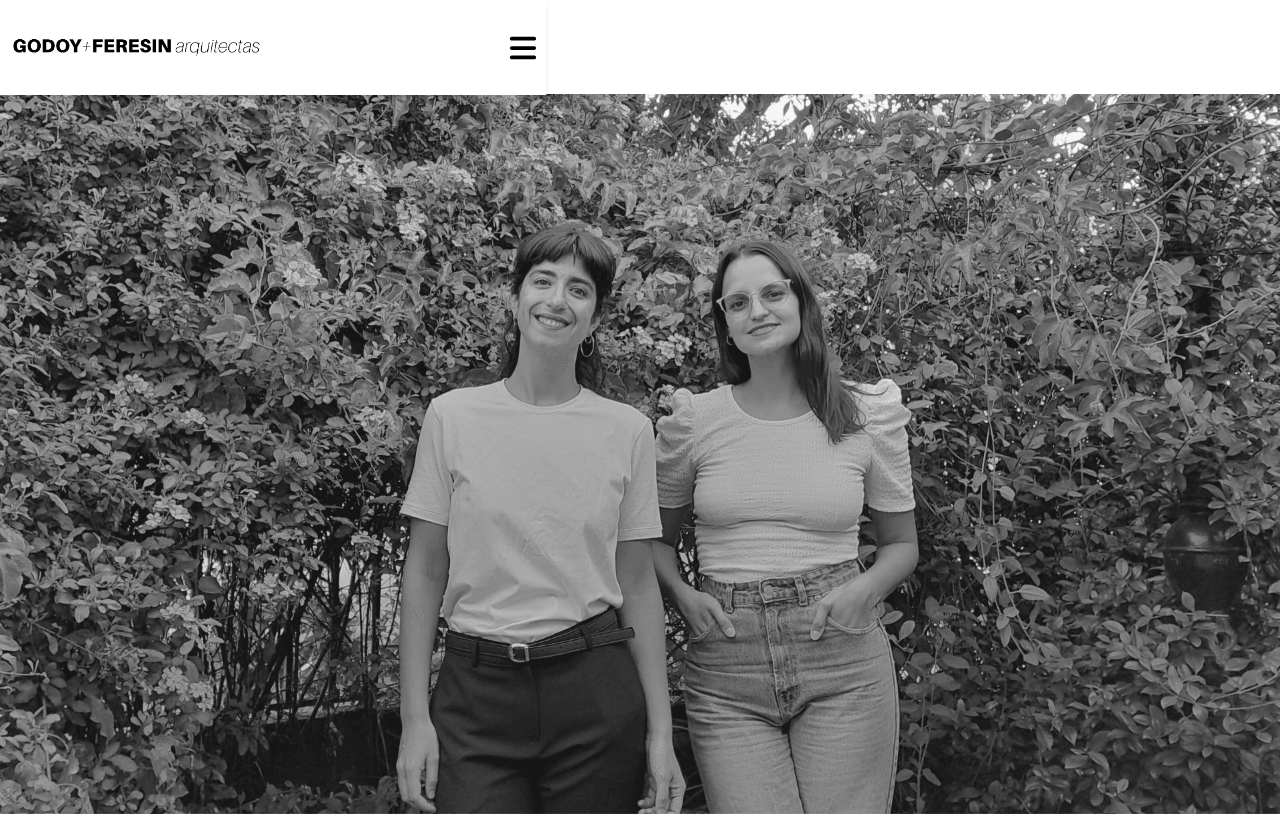
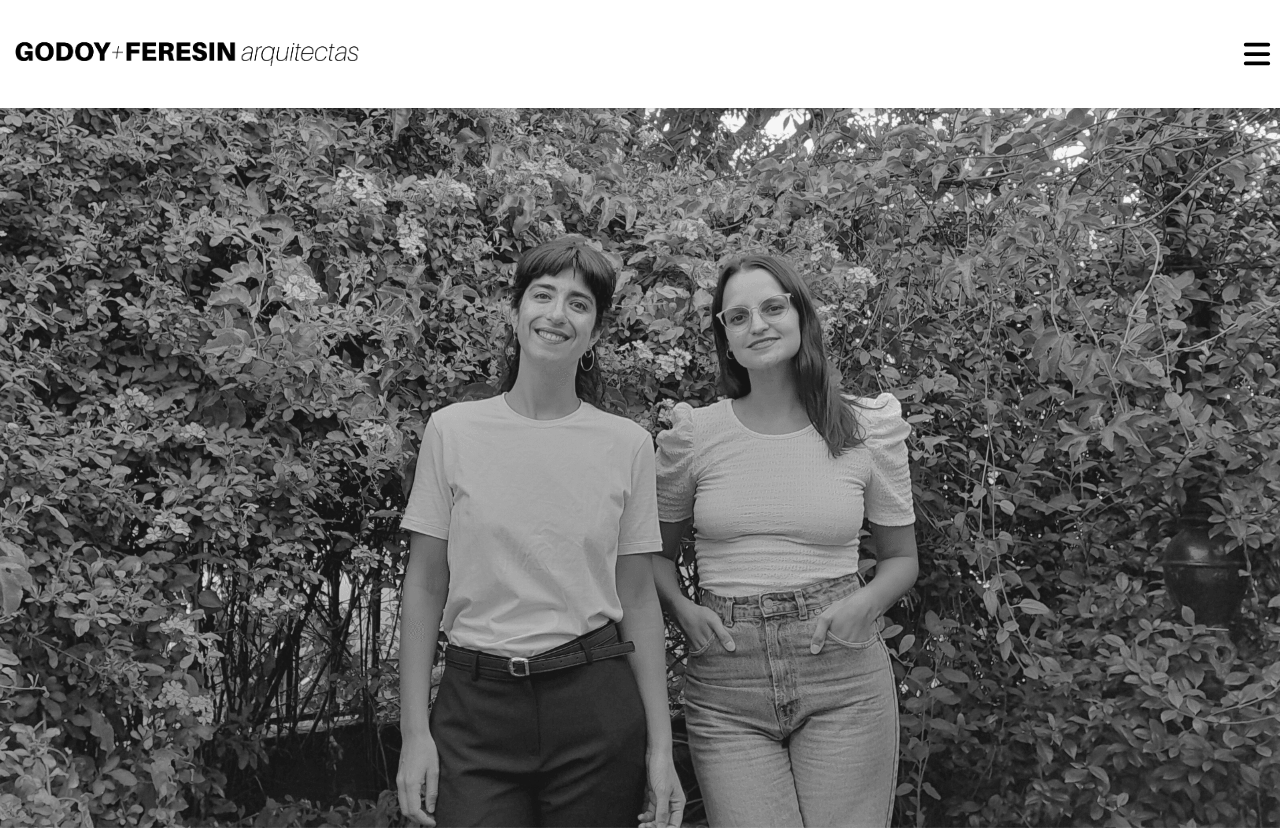
Before and after one commit to Ludcs/godoyferesinarquitectas, a Next.js app: page /nosotras in a window 1280 px wide. Shown: the top 830 px of the page. Built offline with nearby package versions, Linux system fonts and the light colour scheme.

Commit message:
header & timeline components styles was fixed

```diff
--- a/src/app/nosotras/page.tsx
+++ b/src/app/nosotras/page.tsx
@@ -10,6 +10,7 @@ import Link from 'next/link';
 import Image from 'next/image';
 import Header from '@/components/Header';
 import Timeline from '@/components/Timeline';
+import ScrollToTop from '@/components/ScrollToTop';
 
 export default function Nosotras() {
   const TopImageref = useRef(null);
@@ -50,6 +51,7 @@ export default function Nosotras() {
 
   return (
     <main className="w-full">
+      <ScrollToTop />
       <Header />
       <div
         ref={TopImageref}
@@ -63,9 +65,7 @@ export default function Nosotras() {
           src={Team}
           alt="Imagen del equipo Godoy Feresin Arquitectas"
           priority={true}
-          width={500}
-          height={350}
-          className="grayscale w-full"
+          className="grayscale w-full object-cover"
         />
       </div>
       <section
@@ -108,9 +108,8 @@ export default function Nosotras() {
           <Image
             src={Flo}
             alt="Florencia Feresin Arquitecta"
-            className="w-full"
-            width={500}
-            height={350}
+            className="w-full object-cover"
+            priority={true}
           />
           <h3 className="text-lg font-bold pt-4">Florencia FERESIN</h3>
           <p className="text-[#ABABAB]">Arquitecta - CAPER 05456</p>
@@ -136,9 +135,8 @@ export default function Nosotras() {
           <Image
             src={Fio}
             alt="Florencia Feresin Arquitecta"
-            className="w-full"
-            width={500}
-            height={350}
+            className="w-full object-cover"
+            priority={true}
           />
           <h3 className="text-lg font-bold pt-4">Fiorela GODOY</h3>
           <p className="text-[#ABABAB]">Arquitecta - CAPER 05456</p>
@@ -163,7 +161,9 @@ export default function Nosotras() {
           <span className="text-5xl font-bold">_</span>
           {''}menciones
         </h1>
-        <Timeline />
+        <div className="w-full ml-1">
+          <Timeline />
+        </div>
       </div>
 
       <section className="w-full py-14 flex flex-col justify-center items-center text-center bg-[#F3F3F3]">
--- a/src/components/Header.tsx
+++ b/src/components/Header.tsx
@@ -28,9 +28,27 @@ export default function Header() {
   // }, []);
 
   //bg-white fixed top-0 shadow-md z-20
+  //fixed top-0 left-0 z-50 shadow-md
+  //const [isScrolled, setIsScrolled] = useState(false);
+
+  // useEffect(() => {
+  //   const handleScroll = () => {
+  //     const scrollPosition = window.scrollY;
+  //     if (scrollPosition > 0) {
+  //       setIsScrolled(true);
+  //     } else {
+  //       setIsScrolled(false);
+  //     }
+  //   };
+
+  //   window.addEventListener('scroll', handleScroll);
+  //   return () => {
+  //     window.removeEventListener('scroll', handleScroll);
+  //   };
+  // }, []);
+
   return (
-    <header className="h-[94px]">
-      <div className="px-2 py-8 bg-white fixed top-0 left-0 z-50 shadow-md">
+    <div className={`w-full px-2 py-8 bg-white sticky top-0 z-50 shadow-md`}>
       <div className="flex justify-between items-center">
         <Link href={'/'}>
           <Image
@@ -54,6 +72,5 @@ export default function Header() {
         {openSideBar && <Sidebar setOpenSideBar={setOpenSideBar} />}
       </AnimatePresence>
     </div>
-    </header>
   );
 }
--- a/src/components/Timeline.jsx
+++ b/src/components/Timeline.jsx
@@ -2,7 +2,7 @@ export default function Timeline() {
   return (
     <ol className="relative border-s border-gray-200 dark:border-black">
       <li className="mb-10 ms-4">
-        <div className="absolute w-3 h-3 bg-gray-200 rounded-full mt-1.5 -start-1.5 border border-white dark:border-black dark:bg-black"></div>
+        <div className="absolute w-3 h-3 bg-gray-200 rounded-full mt-1.5 -start-1.5  border border-white dark:border-black dark:bg-black"></div>
         <time className="mb-1 font-semibold leading-none text-gray-400 dark:text-black">
           February 2022
         </time>
```
Lines whose indentation alone changed are shown as unchanged.
